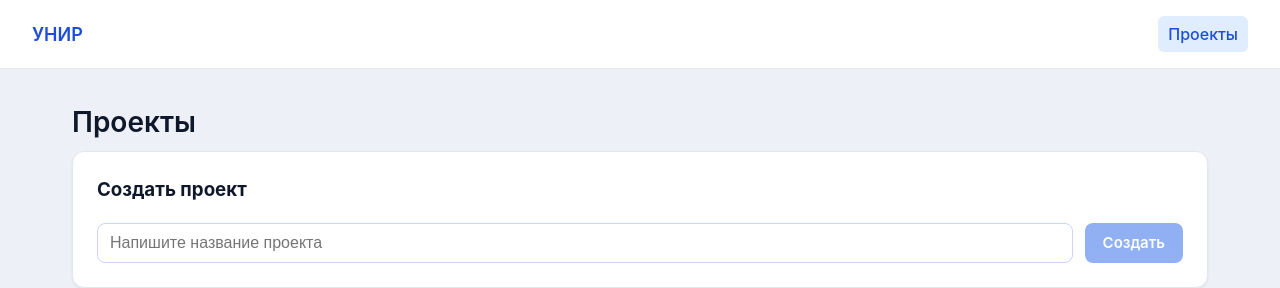
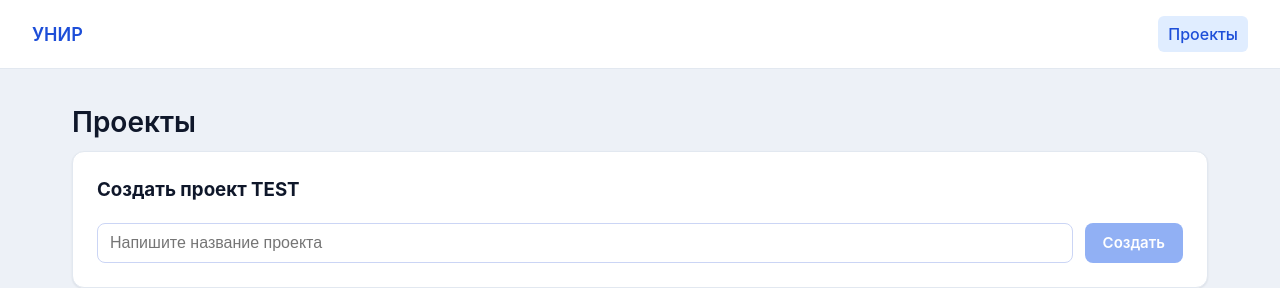
Before and after one commit to nikorr0/doc-assessment-tool-frontend-deploy, a React app: page /projects in a window 1280 px wide. Shown: the top 288 px of the page. Built offline with nearby package versions, Linux system fonts and the light colour scheme; no server answers; the HTML template or start-up script is replaced by a standard one.

Commit message:
Deploy test commit

```diff
--- a/src/pages/ProjectsPage.tsx
+++ b/src/pages/ProjectsPage.tsx
@@ -77,7 +77,7 @@ export default function ProjectsPage() {
       {/* <p className="subtitle">Создавайте проекты, загружайте приказы и акты, отслеживайте прогресс задач.</p> */}
 
       <div className="card">
-        <h3 style={{ marginTop: 0 }}>Создать проект</h3>
+        <h3 style={{ marginTop: 0 }}>Создать проект TEST</h3>
         <form onSubmit={handleCreate} className="input-row">
           <input
             type="text"
```
